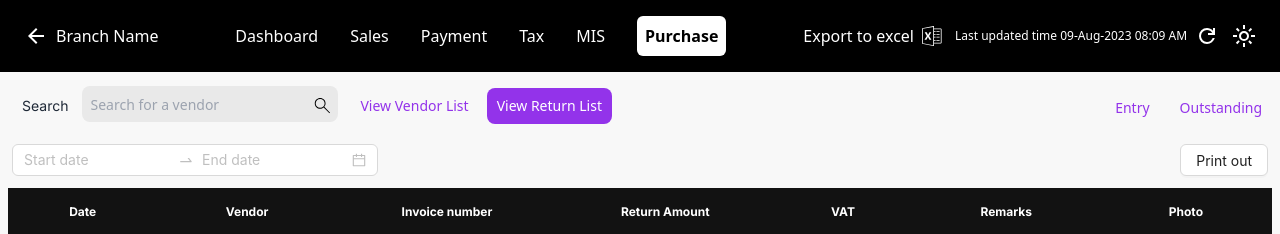
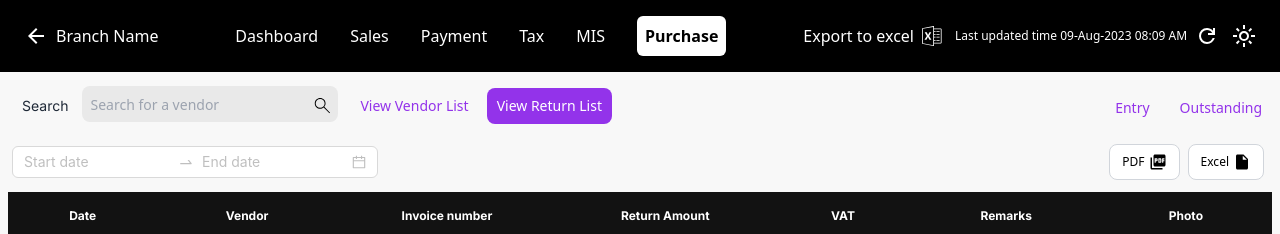
Before and after one commit to amarnadhcp/Sacrosys-purchase, a React (Create React App) app: page /return in a window 1280 px wide. Shown: the top 234 px of the page. Built offline with nearby package versions, Linux system fonts and the light colour scheme.

Commit message:
feat(print out completed)

```diff
--- a/package.json
+++ b/package.json
@@ -21,6 +21,7 @@
     "react-csv": "^2.2.2",
     "react-dom": "^18.2.0",
     "react-highlight-words": "^0.20.0",
+    "react-icons": "^5.0.1",
     "react-router-dom": "^6.21.2",
     "react-scripts": "5.0.1",
     "react-to-print": "^2.15.1",
--- a/src/component/Entry/EntryTable.jsx
+++ b/src/component/Entry/EntryTable.jsx
@@ -1,18 +1,24 @@
-import React, { useState } from "react";
+import React, { useRef, useState } from "react";
 import editIcon from "../../assests/images/Edit.svg";
 import EmptyIcon from "../../assests/images/Empty.svg";
 import screenshotIcon from "../../assests/images/screenShot.png";
 import SearchBar from "../Navbar/SearchBar";
 import ReturnModal from "./ReturnModal";
 import EditModal from "./EditModal";
+import { MdPictureAsPdf, MdInsertDriveFile } from 'react-icons/md';
 import { DatePicker } from 'antd';
+import useExcelExport from "../../utils/Excel";
+import usePDFGenerator from "../../utils/Pdf";
 const { RangePicker } = DatePicker;
 
 function EntryTable() {
+  const componentRef = useRef();
   const [isModalOpen, setIsModalOpen] = useState(false);//modale opening
   const [EditModalOpen, setModalOpen] = useState(false);//modale opening
   const [modalData, setModalData] = useState(null);
   const [selectedDateRange, setSelectedDateRange] = useState([]);
+  const exportToExcel = useExcelExport(componentRef, 'Return_List', [7,8,9]);
+  const generatePDF = usePDFGenerator(componentRef, 'Return_List', [7,8,9]);
 
   const handleDateRangeChange = (dates) => {
     !dates ? setSelectedDateRange([]) : setSelectedDateRange(dates);
@@ -31,11 +37,19 @@ function EntryTable() {
       <div className="mx-auto px-2 overflow-auto my-1">
         <SearchBar />
         <div className="overflow-x-auto min-w-full">
-          <div className="mb-3 mt-0 mx-1 ">
-            <RangePicker onChange={handleDateRangeChange} />
-          </div>
+        <div className="mb-3 mt-0 mx-1 flex justify-between items-center">
+      <RangePicker onChange={handleDateRangeChange} />
+      <div className="align-end flex items-center">
+        <button onClick={generatePDF} className="flex items-center bg-white text-black border-md border border-gray-300 rounded-lg p-1 px-3 py-2 cursor-pointer text-xs mx-1">
+          PDF <MdPictureAsPdf className="ml-1 text-lg" />
+        </button>
+        <button onClick={exportToExcel} className="flex items-center bg-white text-black border-md border border-gray-300 rounded-lg p-1 px-3 py-2 cursor-pointer text-xs mx-1">
+          Excel  <MdInsertDriveFile className="ml-1 text-lg" />
+        </button>
+      </div>
+     </div>
           <div className="overflow-y-auto h-[435px]">
-          <table className="w-full text-xs text-left rtl:text-right text-gray-500 dark:text-gray-400 z-0 border-collapse">
+          <table className="w-full text-xs text-left rtl:text-right text-gray-500 dark:text-gray-400 z-0 border-collapse"  ref={componentRef}>
             <thead className="sticky  top-0 text-xs text-white font-inter bg-custom-black text-center ">
               <tr>
                 <th className="px-2 py-2 md:px-4 md:py-4 ">Date</th>
--- a/src/component/Entry/ReturnList.jsx
+++ b/src/component/Entry/ReturnList.jsx
@@ -3,7 +3,7 @@ import SearchBar from "../Navbar/SearchBar";
 import NavigationBar from "../Navbar/NavigationBar";
 import useExcelExport from "../../utils/Excel";
 import usePDFGenerator from "../../utils/Pdf";
-import { Button, Popover } from 'antd';
+import { MdPictureAsPdf, MdInsertDriveFile } from 'react-icons/md';
 import { DatePicker } from 'antd';
 const { RangePicker } = DatePicker;
 
@@ -24,29 +24,25 @@ function ReturnList() {
       return itemDate >= selectedDateRange[0] && itemDate <= selectedDateRange[1];
     });
 
-  const content = (
-    <div>
-      <Button onClick={generatePDF} className="bg-[#AE45C6] text-white border-md rounded-lg p-1 px-3 py-1.5 cursor-pointer text-xs mx-1">Pdf</Button>
-      <Button onClick={exportToExcel} className="bg-[#AE45C6] text-white border-md rounded-lg p-1 px-3 py-1.5 cursor-pointer text-xs mx-1">Excel</Button>
-    </div>
-  );
-
   return (
     <div className="mx-auto px-2 overflow-auto my-0">
       <div className="flex flex-col md:flex-row-reverse justify-between items-center bg-default mb-0 mt-1">
-        <NavigationBar />
+        <NavigationBar/>
         <SearchBar show="Return" />
       </div>
 
       <div className="overflow-x-auto min-w-full">
-        <div className="mb-3 mt-0 mx-1 flex justify-between">
-          <RangePicker onChange={handleDateRangeChange} />
-          <div className="align-end">
-          <Popover content={content}trigger="hover">
-              <Button>Print out</Button>
-          </Popover>
-          </div>
-        </div>
+     <div className="mb-3 mt-0 mx-1 flex justify-between items-center">
+      <RangePicker onChange={handleDateRangeChange} />
+      <div className="align-end flex items-center">
+        <button onClick={generatePDF} className="flex items-center bg-white text-black border-md border border-gray-300 rounded-lg p-1 px-3 py-2 cursor-pointer text-xs mx-1">
+          PDF <MdPictureAsPdf className="ml-1 text-lg" />
+        </button>
+        <button onClick={exportToExcel} className="flex items-center bg-white text-black border-md border border-gray-300 rounded-lg p-1 px-3 py-2 cursor-pointer text-xs mx-1">
+          Excel  <MdInsertDriveFile className="ml-1 text-lg" />
+        </button>
+      </div>
+     </div>
         <div className="overflow-y-auto h-[480px]" >
           <table className="w-full text-xs text-left rtl:text-right text-gray-500 dark:text-gray-400 z-0 border-collapse"   ref={componentRef}>
             <thead className="sticky top-0 text-xs text-white font-inter bg-custom-black text-center z-10">
--- a/src/component/Outstanding/OutstandinTable.jsx
+++ b/src/component/Outstanding/OutstandinTable.jsx
@@ -1,15 +1,21 @@
-import React, { useState } from "react";
+import React, { useRef, useState } from "react";
 import SearchBar from "../Navbar/SearchBar";
 import NavigationBar from "../Navbar/NavigationBar";
 import OutStandModal from "./OutStandModal";
 import { DatePicker } from "antd";
+import { MdPictureAsPdf, MdInsertDriveFile } from 'react-icons/md';
 import DetailsCount from "./DetailsCount";
+import useExcelExport from "../../utils/Excel";
+import usePDFGenerator from "../../utils/Pdf";
 const { RangePicker } = DatePicker;
 
 function OutstandinTable() {
+  const componentRef = useRef();
   const [isModalOpen, setIsModalOpen] = useState(false); //modale opening
   const [modalData, setModalData] = useState(null);
   const [selectedDateRange, setSelectedDateRange] = useState([]);
+  const exportToExcel = useExcelExport(componentRef, 'Return_List', [7]);
+  const generatePDF = usePDFGenerator(componentRef, 'Return_List', [7]);
 
   const handleDateRangeChange = (dates) => {
     !dates ? setSelectedDateRange([]) : setSelectedDateRange(dates);
@@ -34,11 +40,19 @@ function OutstandinTable() {
         <SearchBar />
       </div>
       <div className="overflow-x-auto min-w-full">
-        <div className="mb-3 mt-0 mx-1 ">
-          <RangePicker onChange={handleDateRangeChange} />
-        </div>
+      <div className="mb-3 mt-0 mx-1 flex justify-between items-center">
+      <RangePicker onChange={handleDateRangeChange} />
+      <div className="align-end flex items-center">
+        <button onClick={generatePDF} className="flex items-center bg-white text-black border-md border border-gray-300 rounded-lg p-1 px-3 py-2 cursor-pointer text-xs mx-1">
+          PDF <MdPictureAsPdf className="ml-1 text-lg" />
+        </button>
+        <button onClick={exportToExcel} className="flex items-center bg-white text-black border-md border border-gray-300 rounded-lg p-1 px-3 py-2 cursor-pointer text-xs mx-1">
+          Excel  <MdInsertDriveFile className="ml-1 text-lg" />
+        </button>
+      </div>
+     </div>
         <div className="overflow-y-auto h-[420px]">
-          <table className="w-full text-xs text-left rtl:text-right text-gray-500 dark:text-gray-400 z-0 border-collapse">
+          <table className="w-full text-xs text-left rtl:text-right text-gray-500 dark:text-gray-400 z-0 border-collapse"  ref={componentRef}>
             <thead className="sticky  top-0 text-xs text-white font-inter bg-custom-black text-center z-10">
               <tr>
                 <th className="px-2 py-2 md:px-4 md:py-4">Date</th>
--- a/src/pages/purchaseEntry/SupplierList.jsx
+++ b/src/pages/purchaseEntry/SupplierList.jsx
@@ -3,7 +3,7 @@ import SearchBar from "../../component/Navbar/SearchBar";
 import NavigationBar from "../../component/Navbar/NavigationBar";
 import { DatePicker } from "antd";
 import { fetchvendorData } from "../../services/Api";
-import { Button, Popover } from 'antd';
+import { MdPictureAsPdf, MdInsertDriveFile } from 'react-icons/md';
 import useExcelExport from "../../utils/Excel";
 import usePDFGenerator from "../../utils/Pdf";
 const { RangePicker } = DatePicker;
@@ -40,13 +40,6 @@ function SupplierList() {
           );
         });
 
-   const content = (
-      <div>
-        <Button onClick={generatePDF} className="bg-[#AE45C6] text-white border-md rounded-lg p-1 px-3 py-1.5 cursor-pointer text-xs mx-1">Pdf</Button>
-        <Button onClick={exportToExcel} className="bg-[#AE45C6] text-white border-md rounded-lg p-1 px-3 py-1.5 cursor-pointer text-xs mx-1">Excel</Button>
-      </div>
-    );
-
   return (
     <div className="mx-auto px-2 overflow-auto my-1 ">
       <div className="flex flex-col md:flex-row-reverse justify-between items-center bg-default">
@@ -54,14 +47,17 @@ function SupplierList() {
         <SearchBar show="Vendor" />
       </div>
       <div className="overflow-x-auto min-w-full">
-        <div className="mb-3 mt-0 mx-1 flex justify-between">
-          <RangePicker onChange={handleDateRangeChange} />
-          <div className="align-end">
-          <Popover content={content}trigger="hover">
-              <Button>Print out</Button>
-          </Popover>
-          </div>
-        </div>
+      <div className="mb-3 mt-0 mx-1 flex justify-between items-center">
+      <RangePicker onChange={handleDateRangeChange} />
+      <div className="align-end flex items-center">
+        <button onClick={generatePDF} className="flex items-center bg-white text-black border-md border border-gray-300 rounded-lg p-1 px-3 py-2 cursor-pointer text-xs mx-1">
+          PDF <MdPictureAsPdf className="ml-1 text-lg" />
+        </button>
+        <button onClick={exportToExcel} className="flex items-center bg-white text-black border-md border border-gray-300 rounded-lg p-1 px-3 py-2 cursor-pointer text-xs mx-1">
+          Excel  <MdInsertDriveFile className="ml-1 text-lg" />
+        </button>
+      </div>
+     </div>
         <div className="overflow-y-auto h-[464px]">
           <table className="w-full text-xs text-left rtl:text-right text-gray-500 dark:text-gray-400 z-0 border-collapse"  ref={componentRef}>
             <thead className="sticky  top-0 text-xs text-white font-inter bg-custom-black text-center z-10">
--- a/src/utils/Pdf.jsx
+++ b/src/utils/Pdf.jsx
@@ -15,12 +15,13 @@ const usePDFGenerator = (tableRef, fileName, columnsToRemove = []) => {
     const table = input.cloneNode(true);    // Clone the table node
 
     // Remove specified columns
-    columnsToRemove.forEach(columnToRemove => {
+    columnsToRemove.reverse().forEach(columnToRemove => {
       const thToRemove = table.querySelector(`th:nth-child(${columnToRemove})`);
       const tdToRemove = table.querySelectorAll(`td:nth-child(${columnToRemove})`);
       thToRemove?.remove();
       tdToRemove.forEach(td => td.remove());
     });
+
 
     pdf.autoTable({ html: table, styles: { halign: 'center', valign: 'middle' } });
 
```
Also changed, not shown: 1 other file (tests, documents, lock files or other folders).
